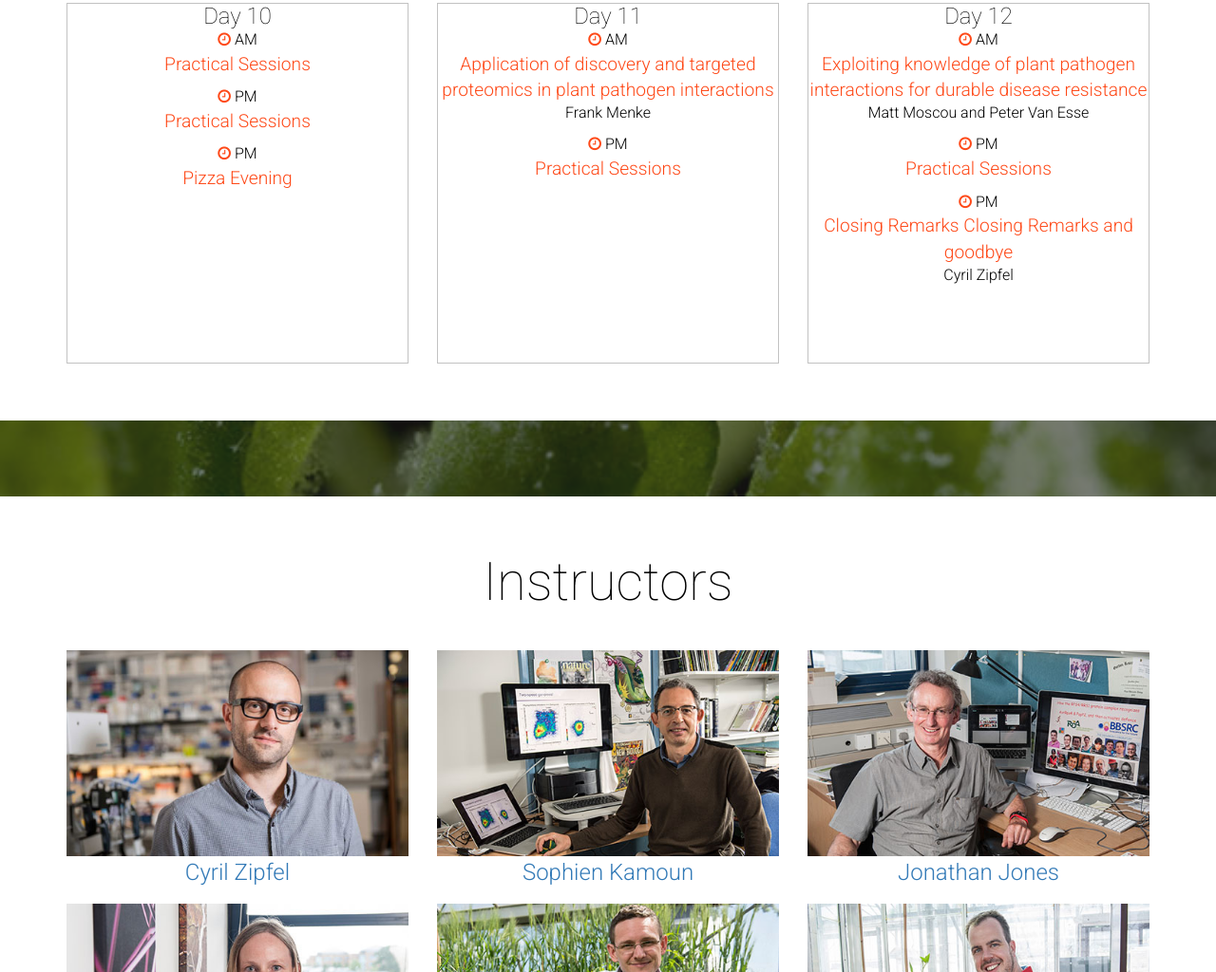
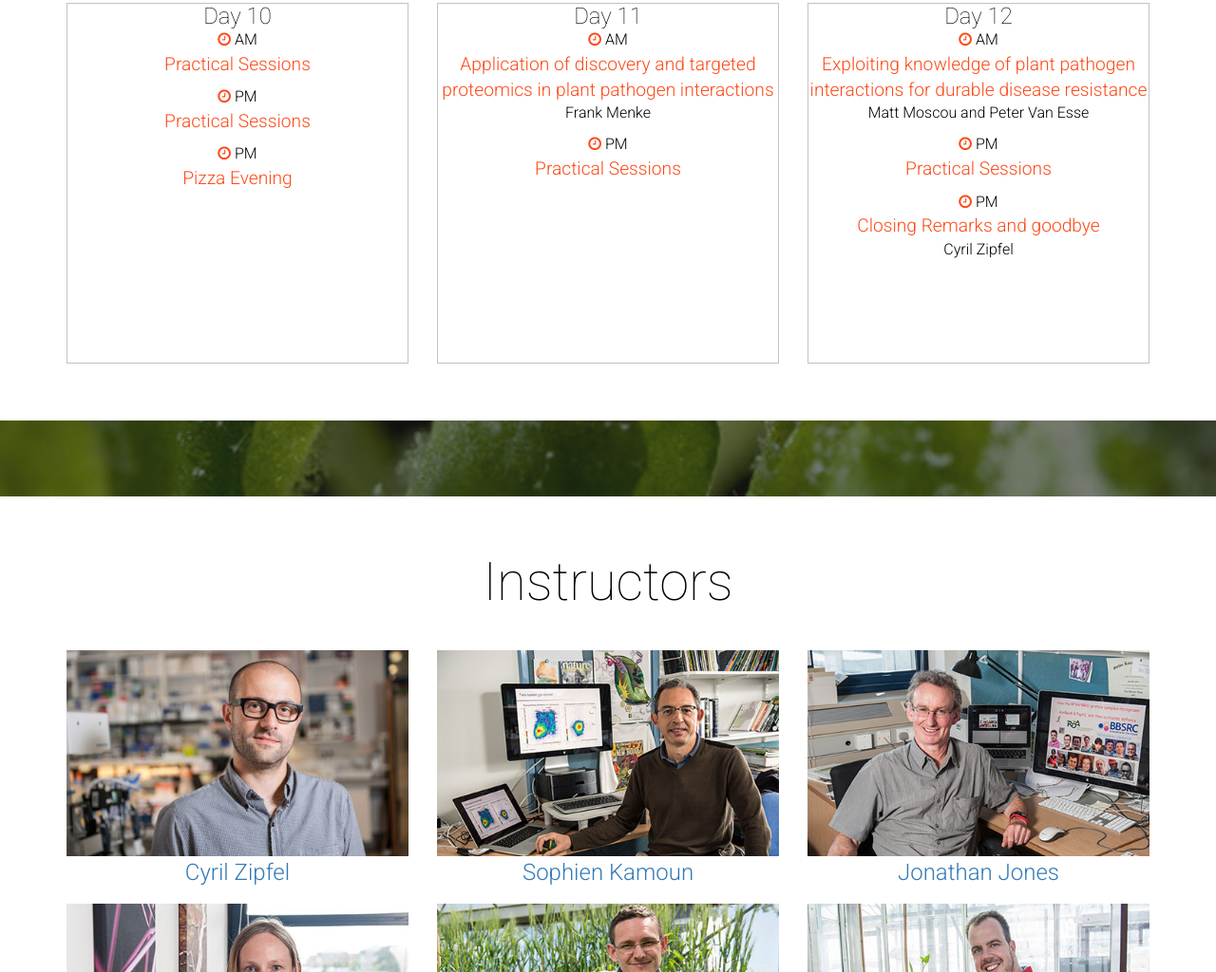
Before and after one commit to TeamMacLean/summerSchool, a website: page index.html in a window 1280 px wide. Shown: the part 2998-4022 px from the top of the page at 95% size. Drawn offline with nearby package versions, Linux system fonts and the light colour scheme; some packages are replaced by stand-ins of ours; a script that the page names is missing.

Commit message:
type duplicate

```diff
--- a/index.html
+++ b/index.html
@@ -347,7 +347,7 @@
                             <div class="title">Practical Sessions</div>
 
                             <div class="time"><i class="fa fa-clock-o"></i> PM</div>
-                            <div class="title">Closing Remarks Closing Remarks and goodbye</div>
+                            <div class="title">Closing Remarks and goodbye</div>
                             <div class="speaker">Cyril Zipfel</div>
                         </div>
                     </div>
```
